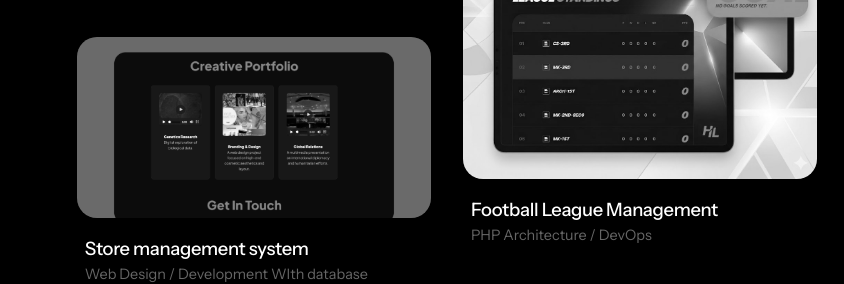
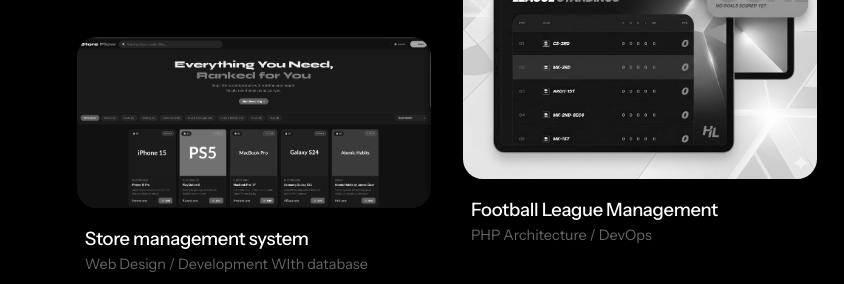
Before and after one commit to abbeka700-prog/Bereket-Abera, a plain HTML site: page index.html in a window 1280 px wide. Shown: the part 2830-3114 px from the top of the page, 0-844 px from the left. Drawn offline with Linux system fonts and the light colour scheme.

Commit message:
Update index.html

```diff
--- a/index.html
+++ b/index.html
@@ -234,7 +234,8 @@
 
              <a href="https://supermarketmagt.infinityfree.me/" class="project-card-item">
                 <div class="project-image-wrapper">
-                    <img src="Frame 66.png" alt="E-Commerce Interface Concept" class="project-img">
+                    <img src="
+Screenshot 2026-06-19 153619.png" alt="E-Commerce Interface Concept" class="project-img">
                     <div class="project-hover-overlay">
                         <div class="view-case-study-btn">View Case Study <span class="arrow-icon">↗</span></div>
                     </div>
```
